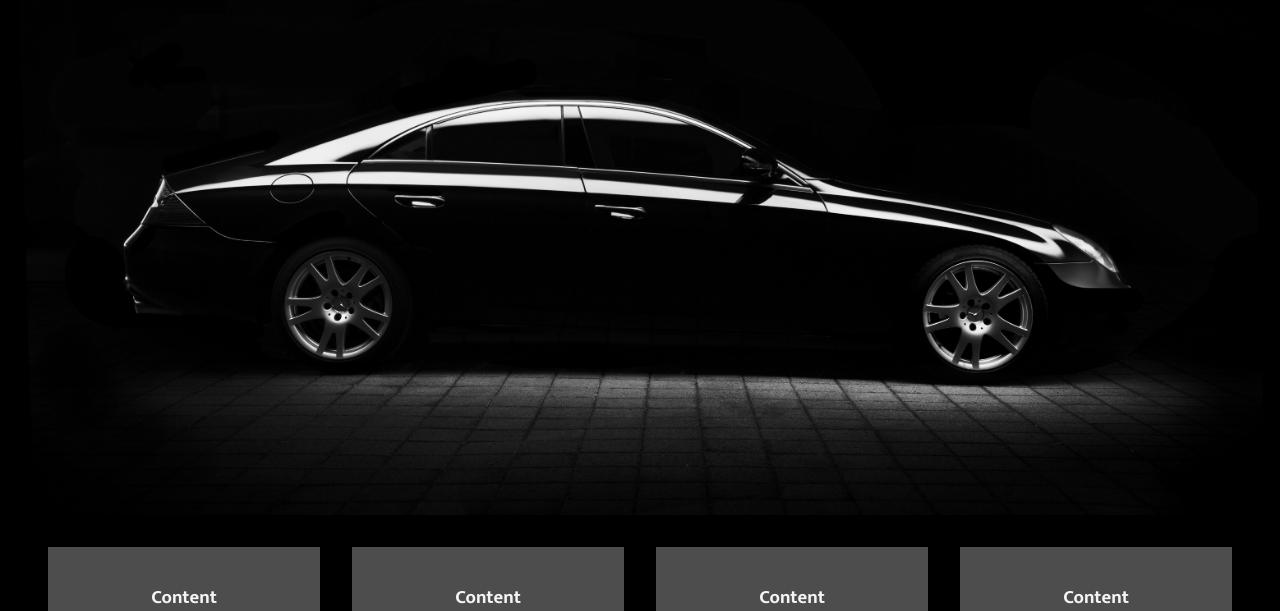
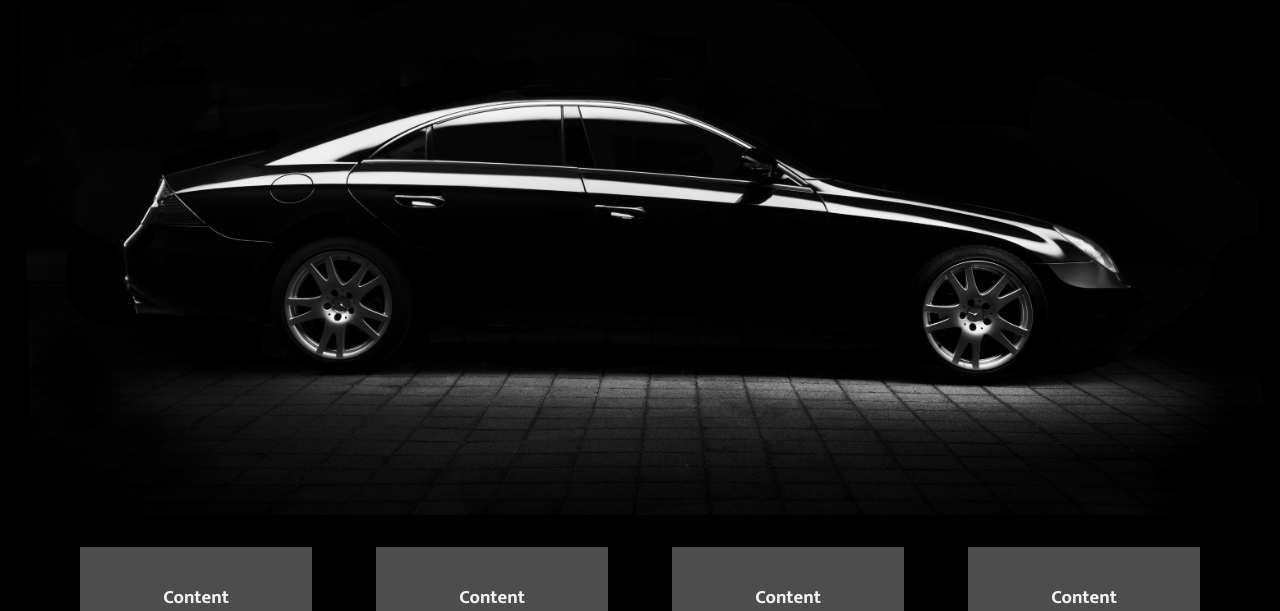
Before and after one commit to Mat-Plumski/Grid-Practise-v2, a plain HTML site: page index.html in a window 1280 px wide. Shown: the part 189-800 px from the top of the page. Drawn offline with Linux system fonts and the light colour scheme.

Commit message:
increased gap space
+ added difference between row and column
+ changed min width for first media query

```diff
--- a/index-grid.css
+++ b/index-grid.css
@@ -32,7 +32,7 @@ img {
     justify-content: center;
 }
 
-@media (min-width: 500px) {
+@media (min-width: 600px) {
     .grid {
         grid-auto-columns: 1em 1fr 1fr 1em;
         grid-template-areas:
@@ -40,7 +40,8 @@ img {
             "..... article1 article2 ....."
             "..... article3 article4 ....."
             ;
-        grid-gap: 1.5em;
+            row-gap: 1.5em;
+            column-gap: 3em;
     }
 
     h1 {
@@ -56,7 +57,8 @@ img {
             "  header header header header header header  "
             ".... article1 article2 article3 article4 ...."
             ;
-        grid-gap: 2em;
+        row-gap: 2em;
+        column-gap: 4em;
     }
 
     h1 {
```
